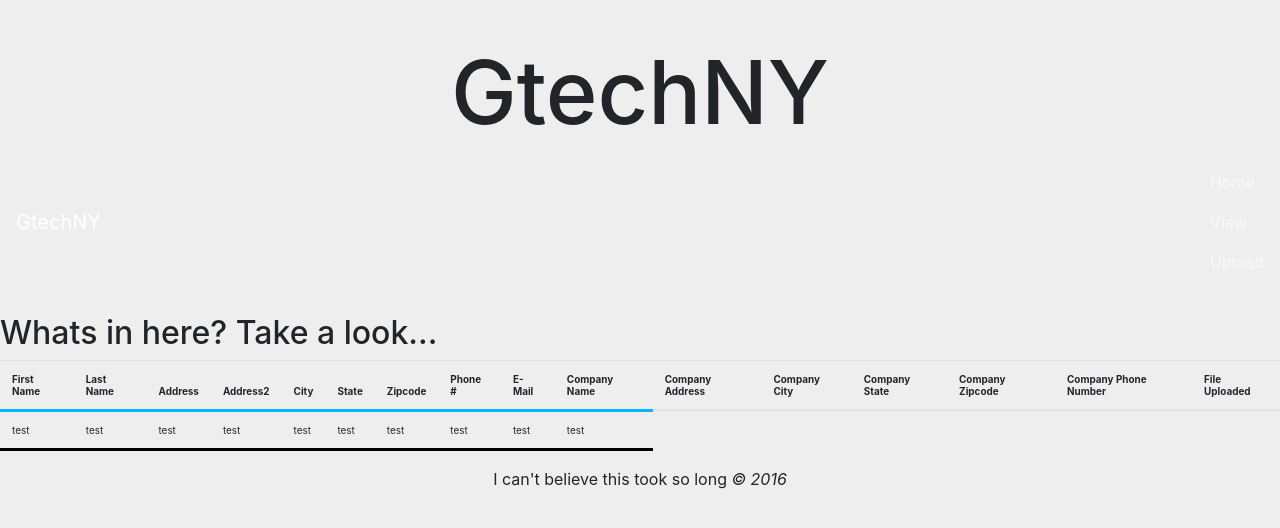
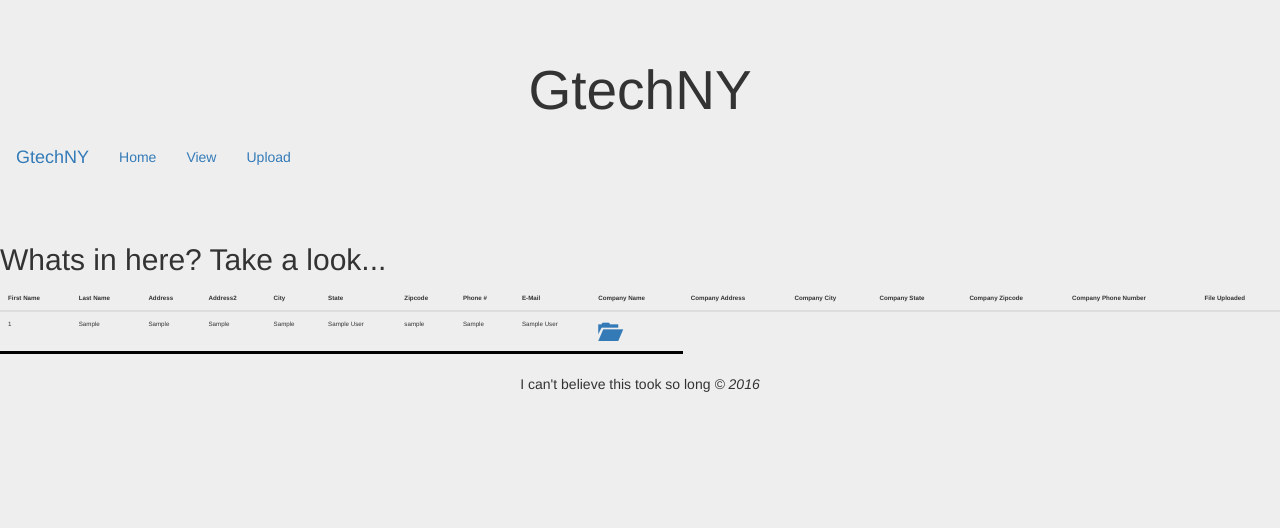
Before and after one commit to plummera/CodeIgnite-Form, a CodeIgniter app: page /database/index.php/user/view in a window 1280 px wide. Shown: the top 528 px of the page. Run offline with CodeIgniter, Linux system fonts and the light colour scheme; tables that the repository leaves empty or names only in its code hold one stand-in row (values such as "Sample post"); some libraries are stand-ins or nearby versions.

Commit message:
Included Glyph Icons. Can click to view uploads from storage

```diff
--- a/application/views/templates/footer.php
+++ b/application/views/templates/footer.php
@@ -1,6 +1,5 @@
     <div id="footer">I can't believe this took so long <em>&copy; 2016</em></div>
 
-    <script src="https://cdnjs.cloudflare.com/ajax/libs/jquery/3.1.1/jquery.min.js"></script>
     <script src="https://cdnjs.cloudflare.com/ajax/libs/jquery/3.1.1/jquery.min.js"></script>
     <script src="https://cdnjs.cloudflare.com/ajax/libs/tether/1.3.7/js/tether.js"></script>
     <script src="https://maxcdn.bootstrapcdn.com/bootstrap/4.0.0-alpha.5/js/bootstrap.min.js" integrity="sha384-BLiI7JTZm+JWlgKa0M0kGRpJbF2J8q+qreVrKBC47e3K6BW78kGLrCkeRX6I9RoK" crossorigin="anonymous"></script>
--- a/application/views/users/view.php
+++ b/application/views/users/view.php
@@ -23,15 +23,23 @@
     </tr>
   </thead>
   <tbody>
-    <?php foreach ($UserInfo_item as $user) { ?>
+    <?php foreach ($UserInfo_item as $UserInfo) { ?>
     <tr>
-      <?php foreach ($user as $user_b) { ?>
-        <?php if (end($user)) { ?>
-          <?php echo '<td>test</td>'; ?>
-        <?php } else { ?>
-          <?php echo '<td>'.$userb_b.'</td>'; ?>
-        <?php };?>
-      <?php }; ?>
+      <?php
+        foreach ($UserInfo as $user) {
+          // echo "<pre>";var_dump($UserInfo); die;
+          if ($user == $UserInfo["file"]) {
+            echo '<td>
+                    <a href="'.site_url("../upload/$user").'">
+                    <span class="glyphicon glyphicon-folder-open" aria-hidden="true"></span>
+                      <span class="glyphicon glyphicon-icon-level-up" aria-hidden="true"></span>
+                    </a>
+                  </td>';
+          } else {
+            echo '<td>'.$user.'</td>';
+          }
+        };
+      ?>
     </tr>
     <?php  }; ?>
   </tbody>
--- a/build/styles.css
+++ b/build/styles.css
@@ -1,5 +1,10 @@
+@import url("//netdna.bootstrapcdn.com/bootstrap/3.0.0-rc2/css/bootstrap-glyphicons.css");
 #footer {
   text-align: center;
+}
+
+.glyphicon {
+  font-size: 20px;
 }
 
 #header {
--- a/build/styles.min.css
+++ b/build/styles.min.css
@@ -1 +1 @@
-#footer,#header{text-align:center}#header{font-size:22px}#header h1{font-size:5.5rem}.table{font-size:.62rem}.table td{border-top:3px solid #00b8ff;border-bottom:3px solid #000}
+@import url(//netdna.bootstrapcdn.com/bootstrap/3.0.0-rc2/css/bootstrap-glyphicons.css);#footer,#header{text-align:center}.glyphicon{font-size:20px}#header{font-size:22px}#header h1{font-size:5.5rem}.table{font-size:.62rem}.table td{border-top:3px solid #00b8ff;border-bottom:3px solid #000}
--- /dev/null
+++ b/css/scss/glyphs.scss
@@ -0,0 +1,5 @@
+@import url("//netdna.bootstrapcdn.com/bootstrap/3.0.0-rc2/css/bootstrap-glyphicons.css");
+
+.glyphicon {
+  font-size: 20px;
+}
```
Also changed, not shown: build/gtechny.min.js, 2 other files.
